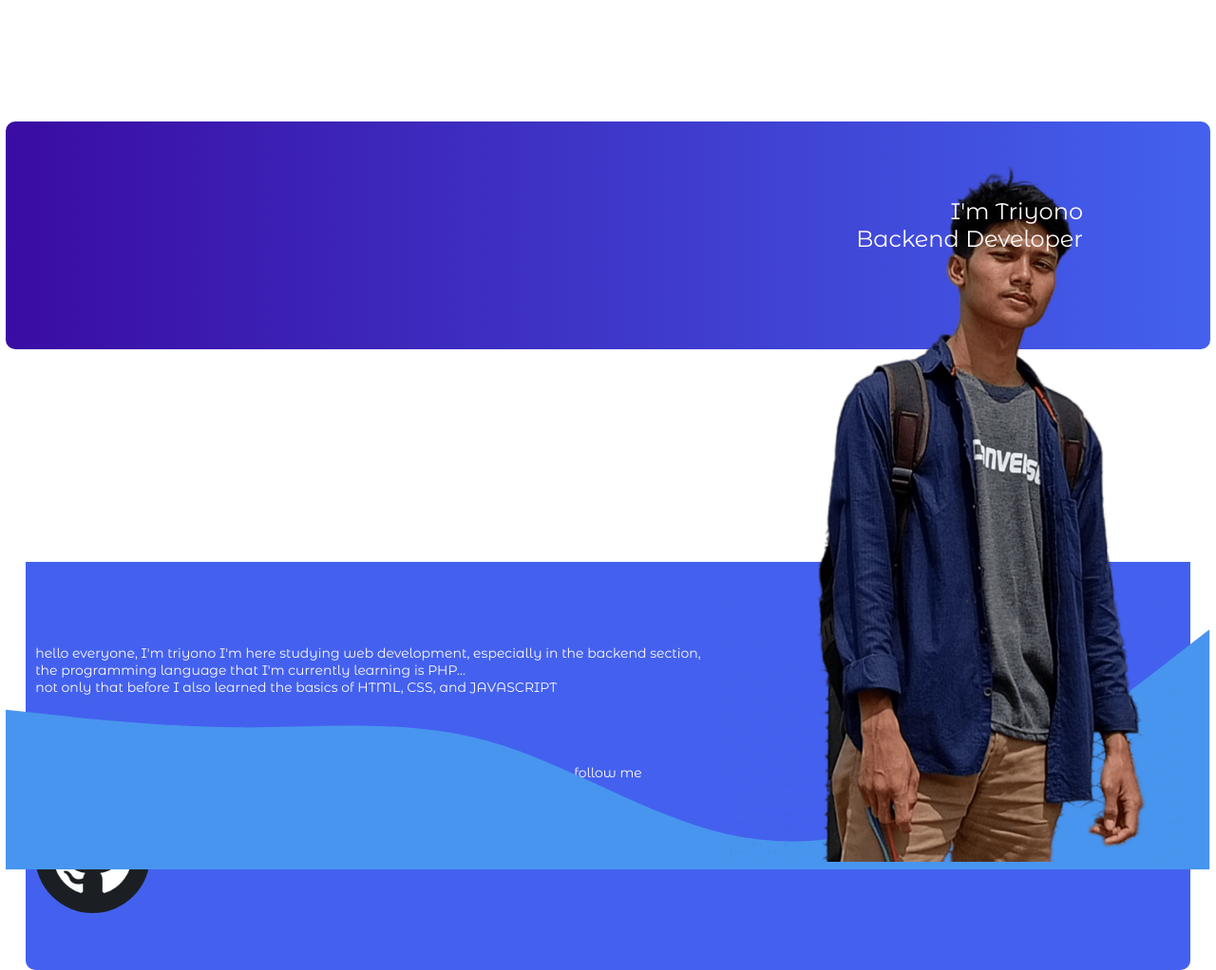
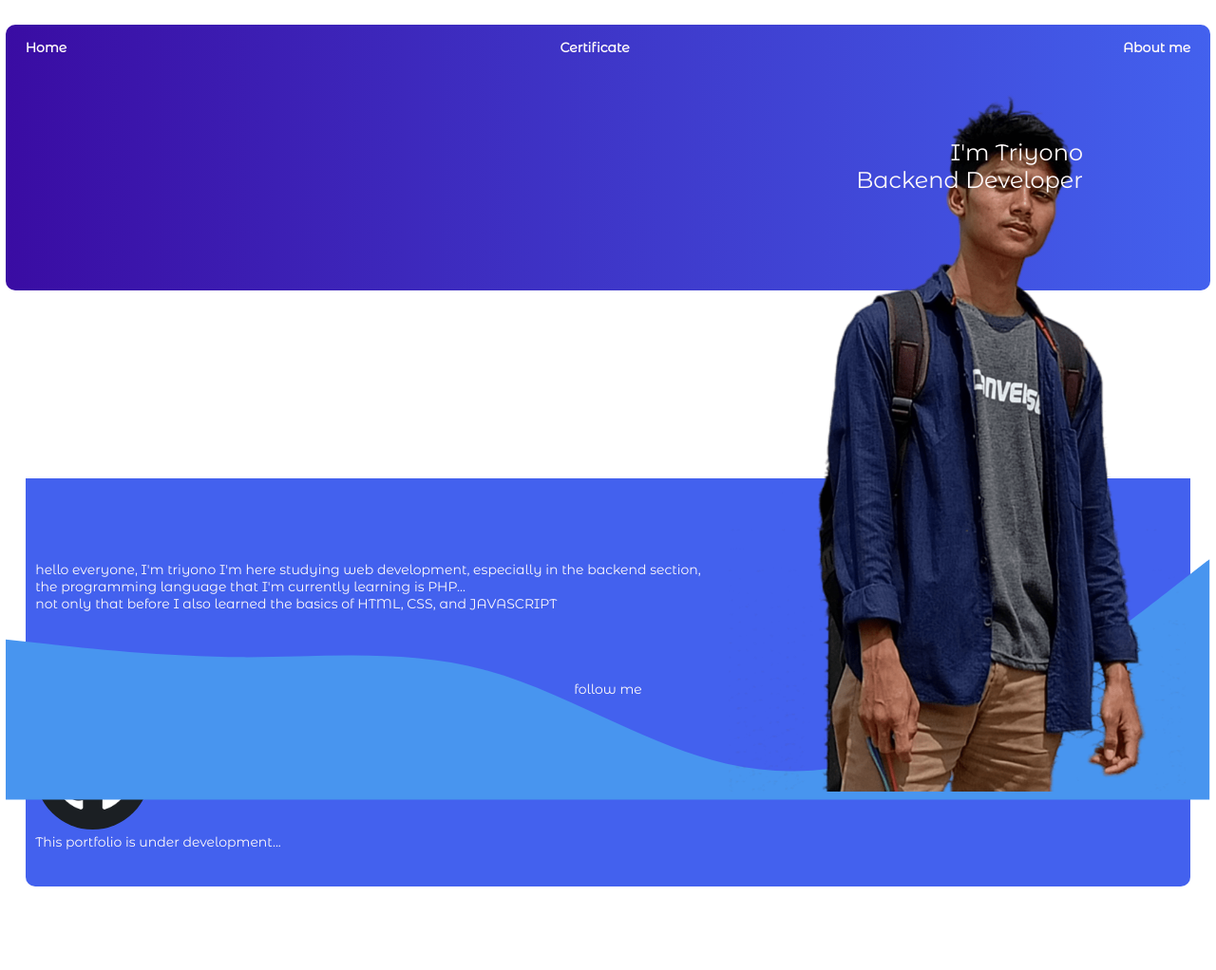
Before and after one commit to triyono003/portofolio01, a plain HTML site: page index.html in a window 1280 px wide. Shown: the whole page at 95% size. After the commit the page ends 934 px from the top, so only its background shows below. Drawn offline with nearby package versions, Linux system fonts and the light colour scheme.

Commit message:
portofolio html css

```diff
--- a/css/style.css
+++ b/css/style.css
@@ -1,4 +1,4 @@
-*{margin:0; paddin:0}
+*{margin:0; padding:0;}
 
 body{
   bckground-color:#DEE2E6;
@@ -6,23 +6,52 @@ body{
   overflow-x:hidden;
   font-family: 'Montserrat Alternates', sans-serif;
 }
-section span{
-  background-color:red;
-  color:blue;
+nav{
+  backgrond-color:#4895ef;
+  color:snow;
+  padding:5px 0px;
+  margin:0 auto;
+  width:99%
+}
+nav ul,li{
+  font-size:14px;
+  list-style:none;
   display:flex;
-  margin:7px;
-  width:32px; height:3px;
+  justify-content:space-between;
+  font-weight:bold;
+  padding:5px 7px;
+  border-radius:5px;
+}
+nav li:nth-child(1):hover{
+  opacity:0.5;
+  padding:5px 7px;
+  border-radius:5px;
+  background-image:linear-gradient(to left,#4361EE,#3A0CA3);
+}
+
+nav li:nth-child(2):hover{
+  opacity:0.5;
+  padding:5px 7px;
+  border-radius:5px;
+  background-image:linear-gradient(to left,#4361EE,#3A0CA3);
+}
+
+nav li:nth-child(3):hover{
+  opacity:0.5;
+  padding:5px 7px;
+  border-radius:5px;
+  background-image:linear-gradient(to left,#4361EE,#3A0CA3);
 }
 #container{
   bakground-color:blue;
-  margin-top:10%;
+  margin-top:2%;
 
 }
 
 #image-box{
   background-image:linear-gradient(to left,#4361EE,#3A0CA3);
   margin:0 auto;
-  width:99%; height:30vh;
+  width:99%; height:35vh;
   position:relative;
   border-radius:10px;
 }
@@ -38,7 +67,7 @@ section span{
 
 .text{
   color:snow;
-  font-size:24px;
+  font-size:3vh;
   margin-right:140px;
   margin-top:-160px;
   position:relative;
@@ -46,16 +75,19 @@ section span{
 }
 
 .waves svg{
-  margin-top:40%;
+  width:100%;
+  margin-top:38.5%;
+  position:relative;
 }
 
 .about{
+  backgrund-image:linear-gradient(to left,#4361EE,#3A0CA3);
   background-color:#4361EE;
   color:snow;
   backround-color:#F8F9FA;
   width:94.2%; height:50vh;
   padding:15px 10px;
-  margin-top:25.5%;
+  margin-top:23.5%;
   text-align:justify;
   font-size:14px;
   margin-right:auto;
--- a/index.html
+++ b/index.html
@@ -19,10 +19,17 @@
 </head>
 <body>
   <section>
-
   </section>
   <div id="container">
     <div id="image-box">
+
+    <nav>
+     <ul>
+       <li>Home</li>
+       <li>Certificate</li>
+       <li>About me</li>
+     </ul>
+    </nav>
       <div class="waves">
         <svg xmlns="http://www.w3.org/2000/svg" viewBox="0 0 1440 320"><path fill="#4895ef" fill-opacity="1" d="M0,128L48,133.3C96,139,192,149,288,149.3C384,149,480,139,576,165.3C672,192,768,256,864,277.3C960,299,1056,277,1152,229.3C1248,181,1344,107,1392,69.3L1440,32L1440,320L1392,320C1344,320,1248,320,1152,320C1056,320,960,320,864,320C768,320,672,320,576,320C480,320,384,320,288,320C192,320,96,320,48,320L0,320Z"></path></svg>
       </div>
@@ -47,9 +54,12 @@
       <div class="sosial-media">
         <p style="text-align:center;">follow me</p> <br>
         <p class="github"><a href="https://github.com/triyono003"><img src="image/github-6980894_1280.png" alt=""></a></p>
+        <p>This portfolio is under development...</p>
       </div>
     </div>
 
   </div>
+
+  <script src="js/main.js"></script>
 </body>
 </html>
--- /dev/null
+++ b/js/main.js
@@ -0,0 +1,8 @@
+let li1 = document.getElementsByTagName('li')[1];
+li1.addEventListener('click',function(){
+  location.href="/sertifikat/file.html";
+});
+
+function back(){
+  location.href="/../index.html";
+}
--- /dev/null
+++ b/sertifikat/style.css
@@ -0,0 +1,16 @@
+*{margin:0; padding:0;}
+body{
+  max-width:95%;
+  margin:0 auto;
+}
+
+header img{
+  width:25px; height:auto;
+  margin-left:-10px;
+}
+#container img{
+  width:95%; height:auto;
+  margin:2%;
+  border:2px solid red;
+  margin-top:5%;
+}
```
Also changed, not shown: sertifikat/file.html (added, +26 -0 lines), image/CSS_certificate.jpg (added), image/HTML_certificate.jpg (added), image/PHP_certificate.jpg (added), image/Responsive-Web-Design_certificate.jpg (added), image/arrow_back.png (added).
